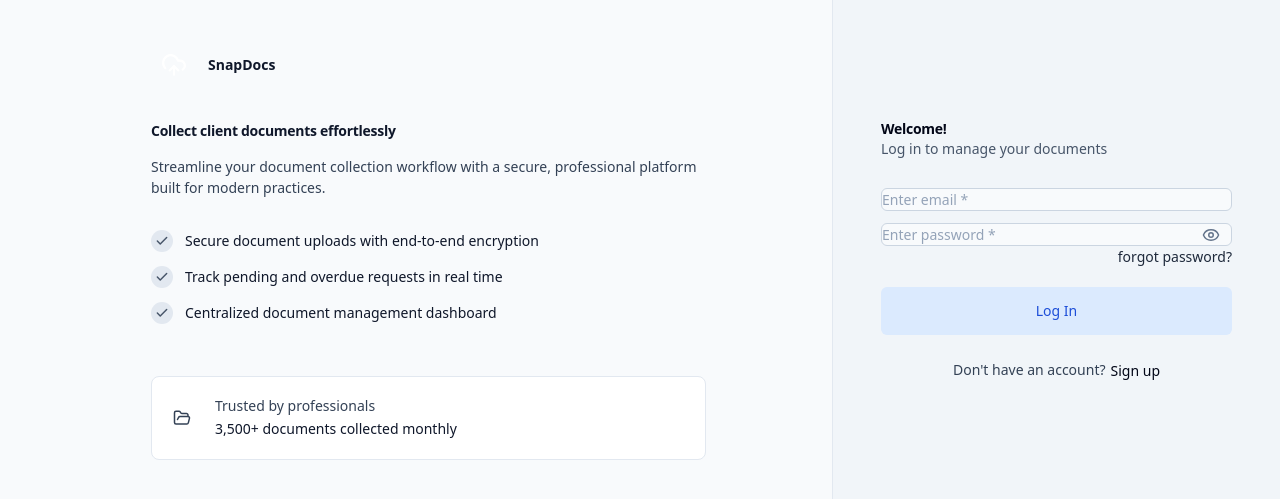
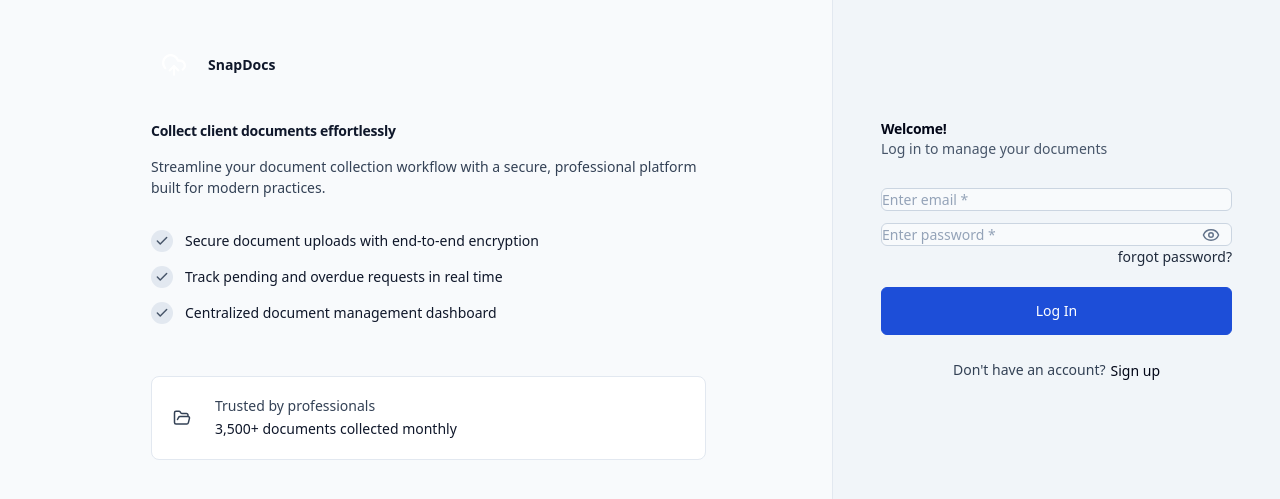
Before and after one commit to bhaskar-pi/snapdocs, a Next.js app in the folder frontend/: page /login in a window 1280 px wide. Shown: the part 149-648 px from the top of the page. Built offline with nearby package versions, Linux system fonts and the light colour scheme; no server answers.

Commit message:
update default

```diff
--- a/frontend/src/components/ui/button/index.tsx
+++ b/frontend/src/components/ui/button/index.tsx
@@ -22,7 +22,7 @@ interface Props extends React.ButtonHTMLAttributes<HTMLButtonElement> {
 
 export const Button = ({
   intent = "primary",
-  variant = "soft",
+  variant = "solid",
   size = "md",
   loading = false,
   disabled,
```
